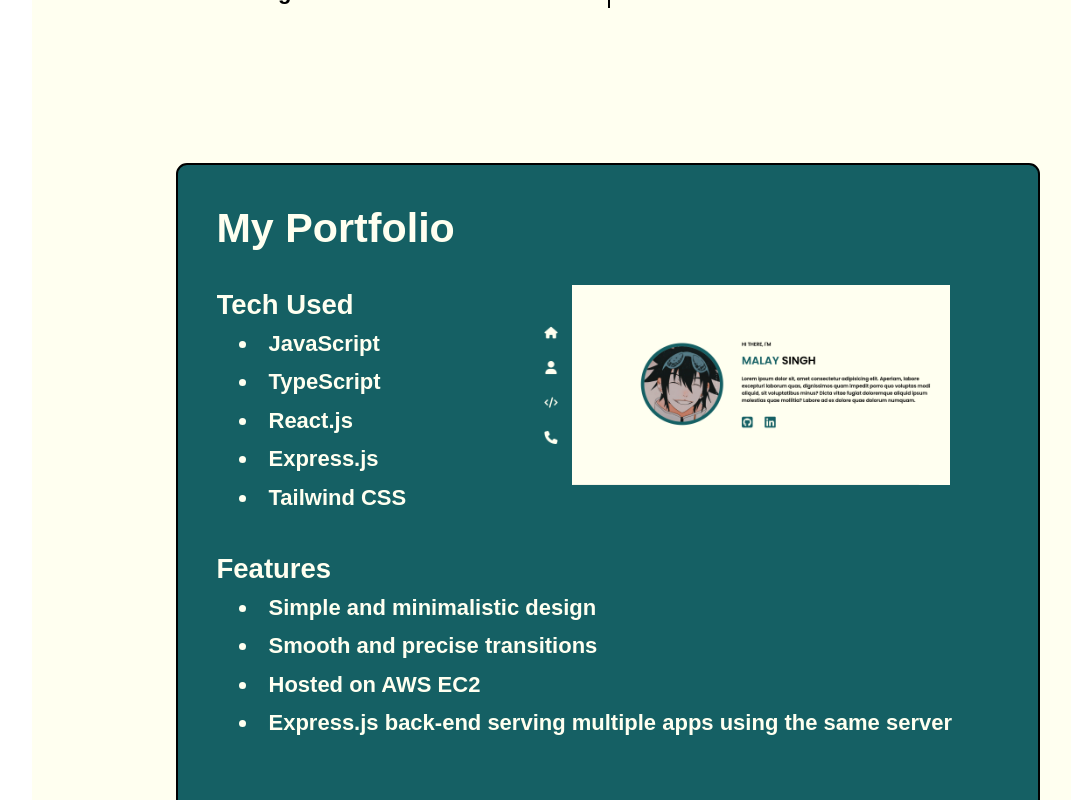
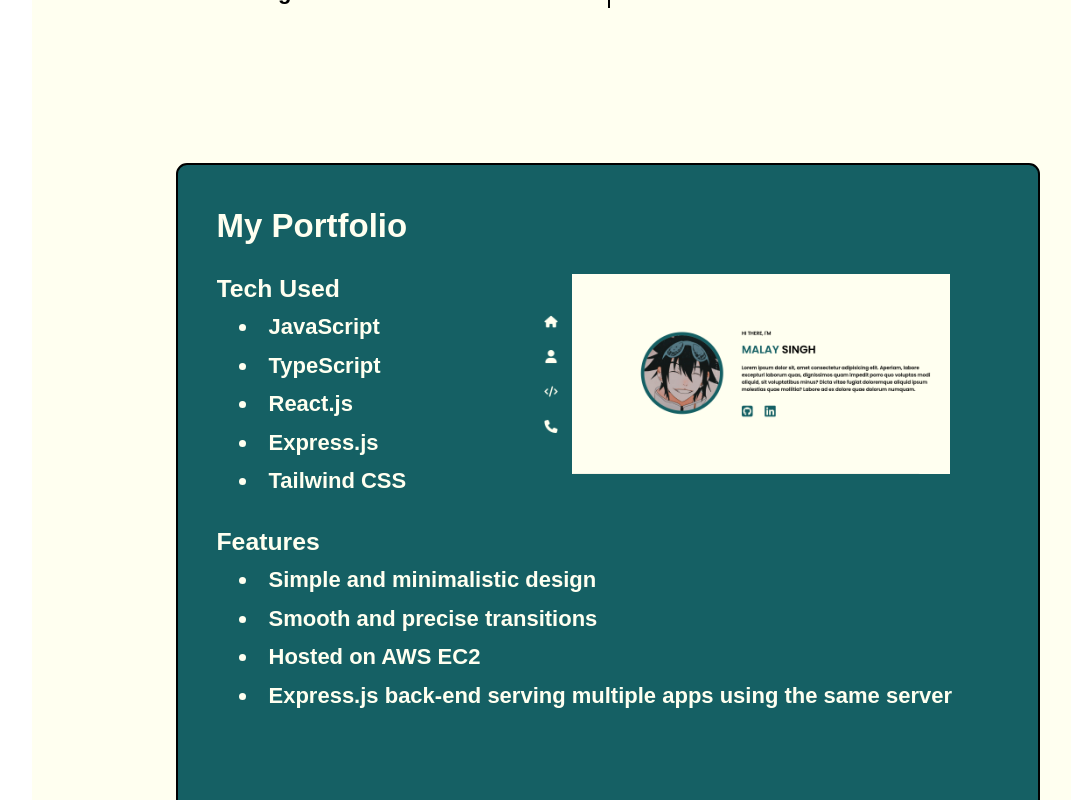
Before and after one commit to malay4singh/portfolio, a React (Vite) app: page / in a window 1280 px wide. Both pictures are taken after a click on the picture 416 px from the left and 1877 px from the top of the page. Shown: the part 1477-2277 px from the top of the page, without its empty margins (96-1167 px from the left). Built offline with nearby package versions, Linux system fonts and the light colour scheme.

Commit message:
added details to projects

```diff
--- a/src/components/ProjectCard.tsx
+++ b/src/components/ProjectCard.tsx
@@ -22,7 +22,7 @@ function ProjectCard(props: ProjectCardProps){
 
         return(
                 <div onClick={viewDetails} className="p-8 text-[#156064] relative">
-                        <img className="mx-auto h-[130px] w-[260px] object-cover border-2 border-black rounded-lg cursor-pointer transition ease-in-out hover:shadow-2xl hover:scale-110 duration-400" src={props.project.img} />
+                        <img className="mx-auto h-[130px] w-[260px] min-[1700px]:h-[150px] min-[1700px]:w-[300px] object-cover border-2 border-black rounded-lg cursor-pointer transition ease-in-out hover:shadow-2xl hover:scale-110 duration-400" src={props.project.img} />
 
                         <div className="flex flex-col items-center gap-4 mt-4">
                                 <div>
--- a/src/components/ProjectDetails.tsx
+++ b/src/components/ProjectDetails.tsx
@@ -21,12 +21,12 @@ function ProjectDetails(props: ProjectDetailsProps){
 
         return(
                 <div className={`p-7 border-2 border-black absolute w-[75%] h-[30%] ${props.visibility ? "visible" : "invisible"} bg-[#156064] text-[#FFFFF0] rounded-lg`}>
-                        <div className="text-3xl">
+                        <div className="text-2xl ">
                                 {props.projectDetails.name}
                         </div>
 
                         <div className="flex items-center justify-between">
-                                <div className="mt-6 text-xl">
+                                <div className="mt-4 text-lg">
                                         Tech Used
                                         <ul className="list-disc list-inside ml-4">
                                                 {props.projectDetails.tech.map(item =>(
@@ -39,7 +39,7 @@ function ProjectDetails(props: ProjectDetailsProps){
                         </div>
 
 
-                        <div className="mt-6 text-xl">
+                        <div className="mt-4 text-lg">
                                 Features
                                 <ul className="list-disc list-inside ml-4">
                                         {props.projectDetails.features.map(item =>(
@@ -50,11 +50,11 @@ function ProjectDetails(props: ProjectDetailsProps){
 
 
                         {props.projectDetails.name !== "My Portfolio" &&
-                                <div className="border-2 border-black text-black bg-[#FFFFF0] px-1 rounded-md absolute bottom-[30px] right-[340px] hover:cursor-pointer transition ease-in-out hover:shadow-2xl hover:scale-110 duration-400">
+                                <div className="border-2 border-black text-black bg-[#FFFFF0] px-1 rounded-md absolute bottom-[30px] right-[340px] min-[1700px]:right-[390px] hover:cursor-pointer transition ease-in-out hover:shadow-2xl hover:scale-110 duration-400">
                                         <a href={props.projectDetails.link}>Open</a>
                                 </div>
                         }
-                        <div className="border-2 border-black text-black bg-[#FFFFF0] px-1 rounded-md absolute bottom-[30px] right-[150px] hover:cursor-pointer transition ease-in-out hover:shadow-2xl hover:scale-110 duration-400">
+                        <div className="border-2 border-black text-black bg-[#FFFFF0] px-1 rounded-md absolute bottom-[30px] right-[150px] min-[1700px]:right-[160px] hover:cursor-pointer transition ease-in-out hover:shadow-2xl hover:scale-110 duration-400">
                                 <a href={props.projectDetails.code} target="_blank">Source Code</a>
                         </div>
                         <div onClick={hideDetails} className="border-2 border-black text-black bg-[#FFFFF0] px-1 rounded-md absolute bottom-[30px] right-[40px] hover:cursor-pointer transition ease-in-out hover:shadow-2xl hover:scale-110 duration-400">
```
